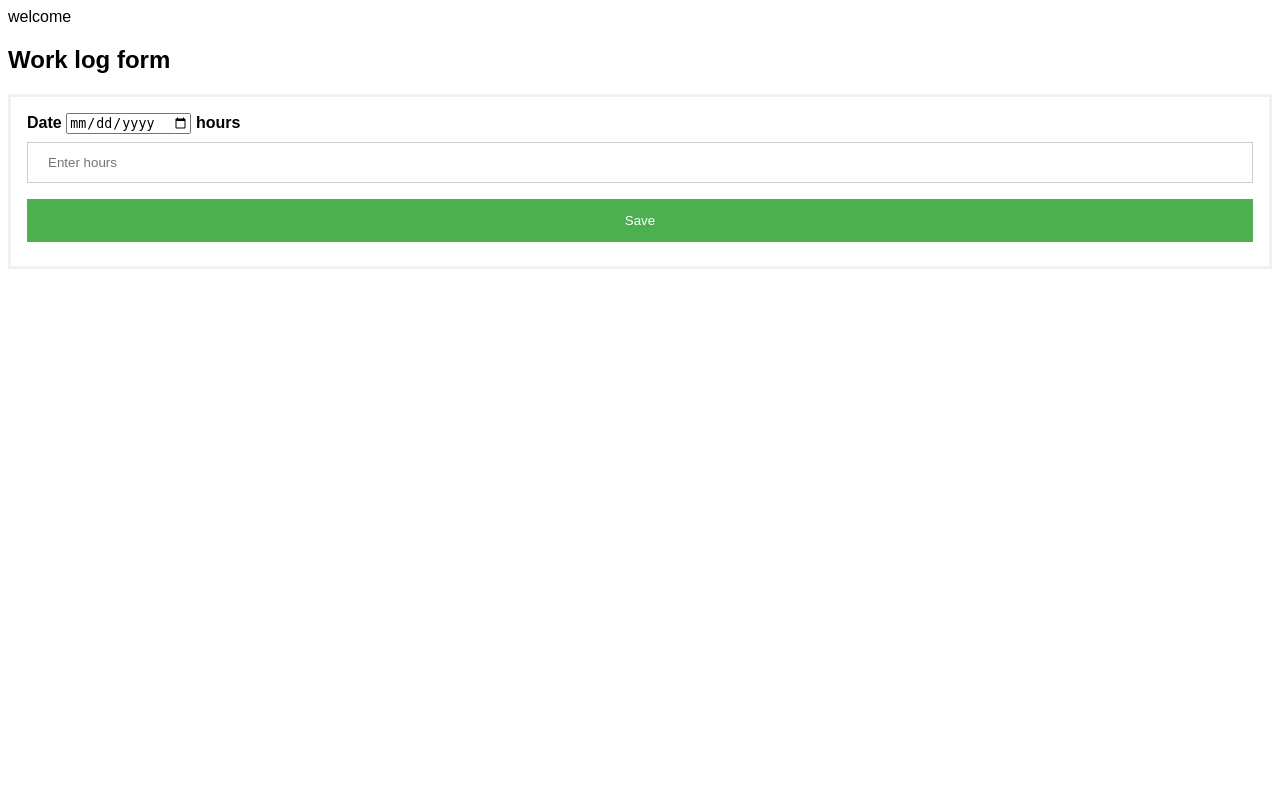
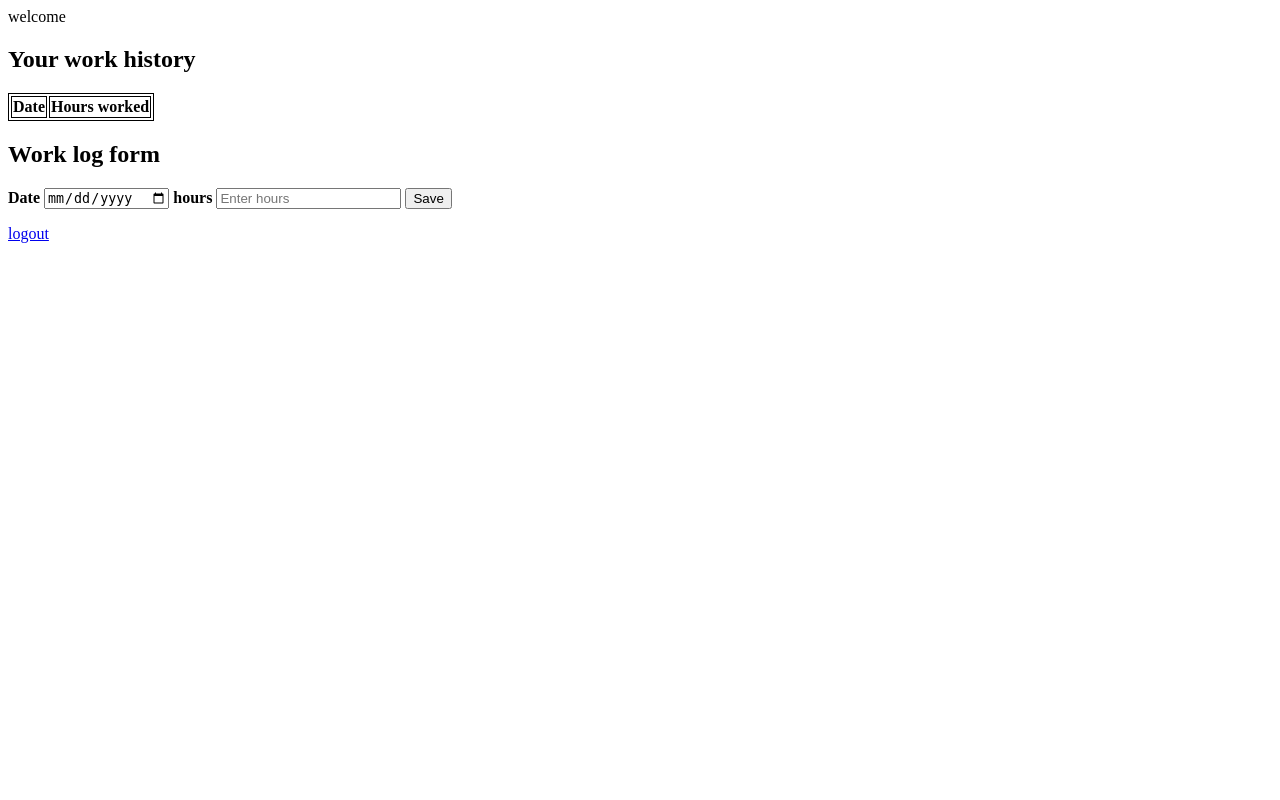
Before and after one commit to Touseef-ahmad/Tech_work, a Django app: page / in a window 1280 px wide. Run offline with Django 3.2, Linux system fonts and the light colour scheme; a user stored in the database is signed in; data comes from the database, SQL or seed files in the repository; both versions use the stored data as it was after the commit; lists and menus that the app fills with data are empty.

Commit message:
added table

```diff
--- a/templates/home.html
+++ b/templates/home.html
@@ -1,16 +1,18 @@
-welcome {{user_name}}
-{% for entry in work_diary %}
-<span>{{entry}}</span>
-{% endfor %}
-<!DOCTYPE html>
-<html>
-<head>
-<meta name="viewport" content="width=device-width, initial-scale=1">
-<link rel = "stylesheet"
-type = "text/css"
-href = "styles/styles.css" />
-</head>
-<body>
+welcome {{user_name}}<br/>
+<style>
+  table, th, td {
+  border: 1px solid black;
+}
+</style>
+<h2>Your work history</h2>
+<table >
+  <tr><th>Date</th><th>Hours worked</th></tr>
+  {% for entry in work_diary %}
+  <tr><td>{{entry.date}} </td>
+  <td>{{entry.hours_worked}}</td></tr>
+  {% endfor %}
+</table>
+
 
 <h2>Work log form</h2>
 
@@ -31,8 +33,7 @@
   </div>
 
 </form>
+<a href="/users/logout">logout</a>
 {% for message in messages %}
   <span>{{message}}</span>
 {% endfor %}
-</body>
-</html>
--- a/templates/styles/styles.css
+++ /dev/null
@@ -1,34 +0,0 @@
-body {font-family: Arial, Helvetica, sans-serif;}
-form {border: 3px solid #f1f1f1;}
-
-input[type=text], input[type=password] {
-  width: 100%;
-  padding: 12px 20px;
-  margin: 8px 0;
-  display: inline-block;
-  border: 1px solid #ccc;
-  box-sizing: border-box;
-}
-
-button {
-  background-color: #4CAF50;
-  color: white;
-  padding: 14px 20px;
-  margin: 8px 0;
-  border: none;
-  cursor: pointer;
-  width: 100%;
-}
-
-button:hover {
-  opacity: 0.8;
-}
-
-.container {
-  padding: 16px;
-}
-
-span.psw {
-  float: right;
-  padding-top: 16px;
-}
```
Also changed, not shown: templates/login.html (+1 -11 lines), templates/signup.html (+0 -12 lines), db.sqlite3, 1 other file.
